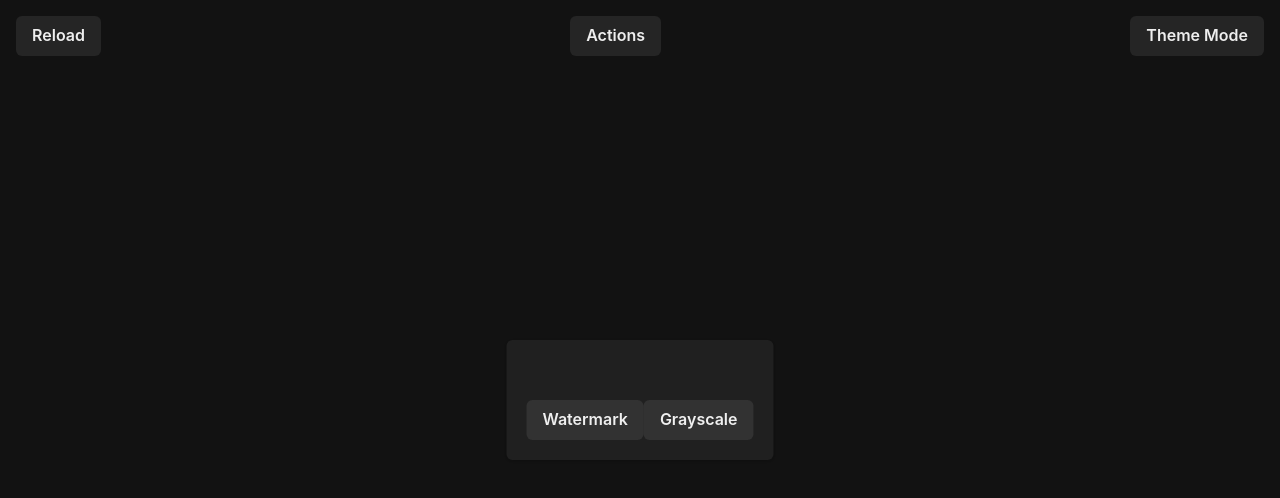
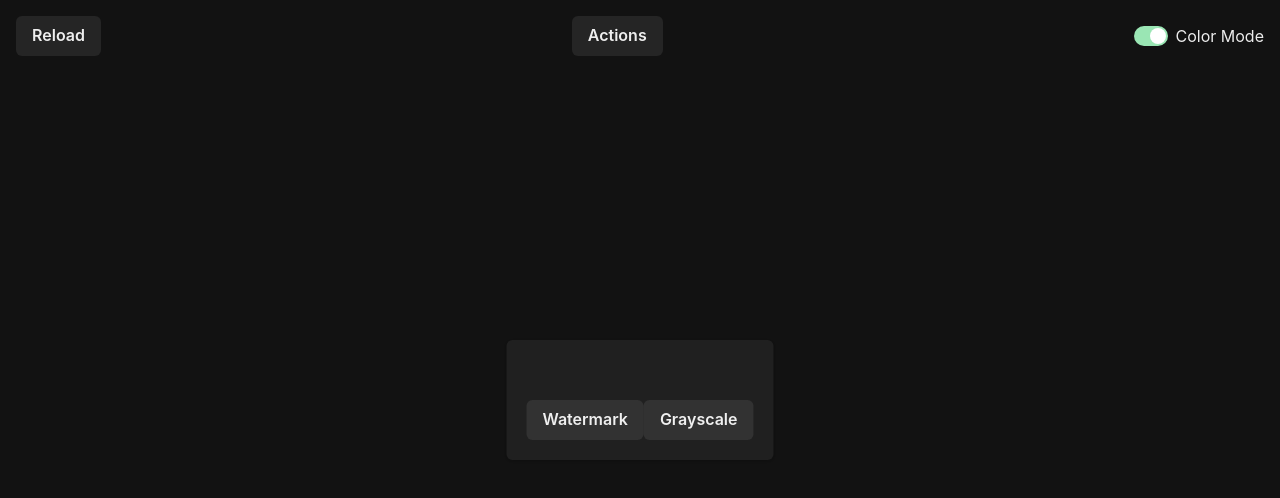
Before and after one commit to AmirhoseinHesami/random-image, a React (Vite) app: page / in a window 1280 px wide. Shown: the top 498 px of the page. Built offline with nearby package versions, Linux system fonts and the light colour scheme.

Commit message:
build the color mode switch

```diff
--- /dev/null
+++ b/src/components/ColorModeSwitch.jsx
@@ -0,0 +1,18 @@
+import { HStack, Switch, Text, useColorMode } from "@chakra-ui/react";
+
+const ColorModeSwitch = () => {
+  const { toggleColorMode, colorMode } = useColorMode();
+
+  return (
+    <HStack>
+      <Switch
+        colorScheme="green"
+        isChecked={colorMode === "dark"}
+        onChange={toggleColorMode}
+      />
+      <Text whiteSpace="nowrap">Color Mode</Text>
+    </HStack>
+  );
+};
+
+export default ColorModeSwitch;
--- a/src/components/NavBar.jsx
+++ b/src/components/NavBar.jsx
@@ -1,11 +1,12 @@
 import {
-  Flex,
   Button,
   Menu,
   MenuButton,
   MenuItem,
   MenuList,
+  Flex,
 } from "@chakra-ui/react";
+import ColorModeSwitch from "./ColorModeSwitch";
 
 function NavBar() {
   return (
@@ -21,7 +22,7 @@ function NavBar() {
           <MenuItem>Attend a Workshop</MenuItem>
         </MenuList>
       </Menu>
-      <Button>Theme Mode</Button>
+      <ColorModeSwitch />
     </Flex>
   );
 }
```
